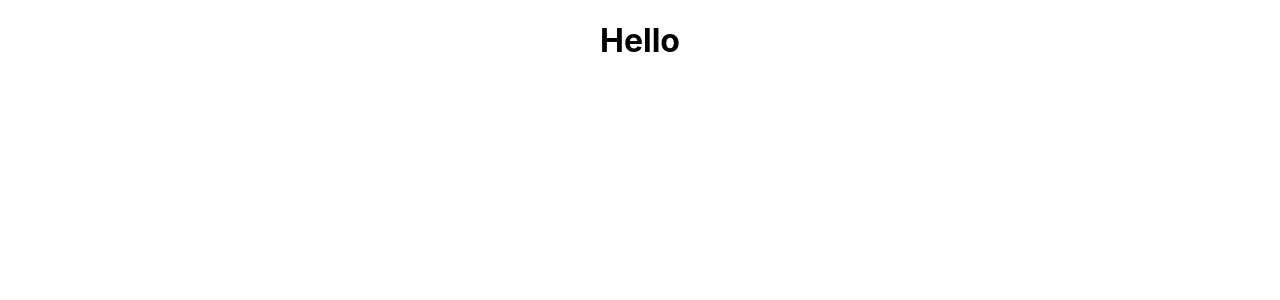
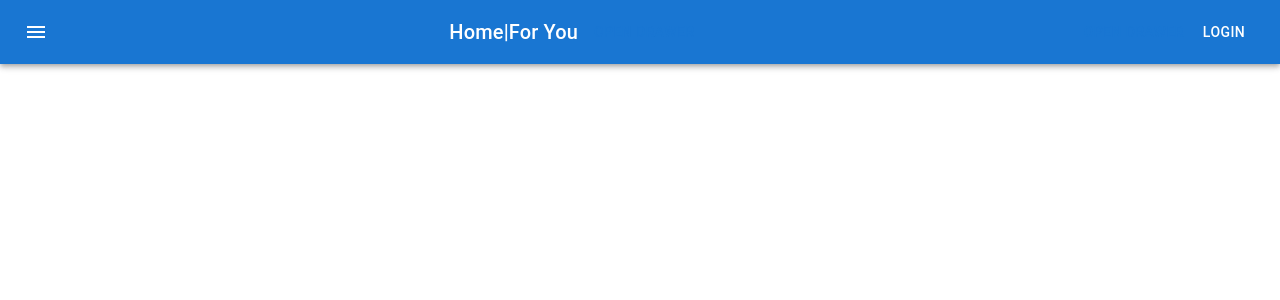
Before and after one commit to umerhere/news-aggregator, a React (Create React App) app: page / in a window 1280 px wide. Shown: the top 300 px of the page. Built offline with nearby package versions, Linux system fonts and the light colour scheme; the HTML template or start-up script is replaced by a standard one.

Commit message:
Draft: Created Navbar, NavBarMenu, and related components and pages

```diff
--- a/src/App.tsx
+++ b/src/App.tsx
@@ -1,11 +1,10 @@
 import React from 'react';
 import './App.css';
+import { NavBar } from './layouts/NavBar'
 
 function App() {
   return (
-    <div className="App">
-      <h1>Hello</h1>
-    </div>
+    <NavBar />
   );
 }
 
--- /dev/null
+++ b/src/layouts/NavBar/NavBar.tsx
@@ -0,0 +1,61 @@
+import * as React from 'react';
+import AppBar from '@mui/material/AppBar';
+import Box from '@mui/material/Box';
+import Toolbar from '@mui/material/Toolbar';
+import Typography from '@mui/material/Typography';
+import Button from '@mui/material/Button';
+import IconButton from '@mui/material/IconButton';
+import MenuIcon from '@mui/icons-material/Menu';
+import NavBarDrawer from '../NavBarDrawer/NavBarDrawer';
+
+const NavBar = () => {
+  const [open, setOpen] = React.useState(false);
+
+  const toggleDrawer = (newOpen: boolean) => () => {
+    setOpen(newOpen);
+  };
+
+  return (
+    <Box sx={{ flexGrow: 1 }}>
+      <AppBar position="static">
+        <Toolbar sx={{ justifyContent: 'space-between' }}>
+          {/* Left side */}
+          <Box sx={{ display: 'flex', alignItems: 'center' }}>
+            <IconButton
+              size="large"
+              edge="start"
+              color="inherit"
+              aria-label="menu"
+              sx={{ mr: 2 }}
+              onClick={toggleDrawer(true)}
+            >
+              <MenuIcon />
+            </IconButton>
+          </Box>
+
+          {/* Center */}
+          <Box sx={{ display: 'flex', alignItems: 'center' }}>
+            <Typography variant="h6" component="div">
+              Home
+            </Typography>
+            <Typography variant="h6" component="div">
+              |
+            </Typography>
+            <Typography variant="h6" component="div" sx={{ mr: 1 }}>
+              For You
+            </Typography>
+            <NavBarDrawer open={open} toggleDrawer={toggleDrawer} />
+          </Box>
+
+          {/* Right side */}
+          <Box sx={{ display: 'flex', alignItems: 'center' }}>
+            <NavBarDrawer open={open} toggleDrawer={toggleDrawer} />
+            <Button color="inherit">Login</Button>
+          </Box>
+        </Toolbar>
+      </AppBar>
+    </Box>
+  );
+}
+
+export default NavBar;
--- /dev/null
+++ b/src/layouts/NavBar/index.tsx
@@ -0,0 +1 @@
+    export { default as NavBar } from './NavBar';
--- /dev/null
+++ b/src/layouts/NavBarDrawer/NavBarDrawer.tsx
@@ -0,0 +1,59 @@
+import * as React from 'react';
+import Box from '@mui/material/Box';
+import Drawer from '@mui/material/Drawer';
+import Button from '@mui/material/Button';
+import List from '@mui/material/List';
+import Divider from '@mui/material/Divider';
+import ListItem from '@mui/material/ListItem';
+import ListItemButton from '@mui/material/ListItemButton';
+import ListItemIcon from '@mui/material/ListItemIcon';
+import ListItemText from '@mui/material/ListItemText';
+import InboxIcon from '@mui/icons-material/MoveToInbox';
+import MailIcon from '@mui/icons-material/Mail';
+
+interface NavBarDrawerProps {
+    open: boolean;
+    toggleDrawer: (newOpen: boolean) => () => void;
+  }
+
+const NavBarDrawer: React.FC<NavBarDrawerProps> = ({open, toggleDrawer}) => {
+  const DrawerList = (
+    <Box sx={{ width: 250 }} role="presentation" onClick={toggleDrawer(false)}>
+      <List>
+        {['Inbox', 'Starred', 'Send email', 'Drafts'].map((text, index) => (
+          <ListItem key={text} disablePadding>
+            <ListItemButton>
+              <ListItemIcon>
+                {index % 2 === 0 ? <InboxIcon /> : <MailIcon />}
+              </ListItemIcon>
+              <ListItemText primary={text} />
+            </ListItemButton>
+          </ListItem>
+        ))}
+      </List>
+      <Divider />
+      <List>
+        {['All mail', 'Trash', 'Spam'].map((text, index) => (
+          <ListItem key={text} disablePadding>
+            <ListItemButton>
+              <ListItemIcon>
+                {index % 2 === 0 ? <InboxIcon /> : <MailIcon />}
+              </ListItemIcon>
+              <ListItemText primary={text} />
+            </ListItemButton>
+          </ListItem>
+        ))}
+      </List>
+    </Box>
+  );
+
+  return (
+    <div>
+      <Button onClick={() => toggleDrawer(true)}>Open drawer</Button>
+      <Drawer open={open} onClose={() => toggleDrawer(false)}>
+        {DrawerList}
+      </Drawer>
+    </div>
+  );
+}
+export default NavBarDrawer;
--- /dev/null
+++ b/src/layouts/NavBarDrawer/index.ts
@@ -0,0 +1 @@
+export { default as NavAuthMenu } from './NavBarDrawer'
```
Also changed, not shown: src/pages/Home/components/api.tsx (added, +34 -0 lines), src/pages/Home/components/test.tsx (added, +34 -0 lines).
